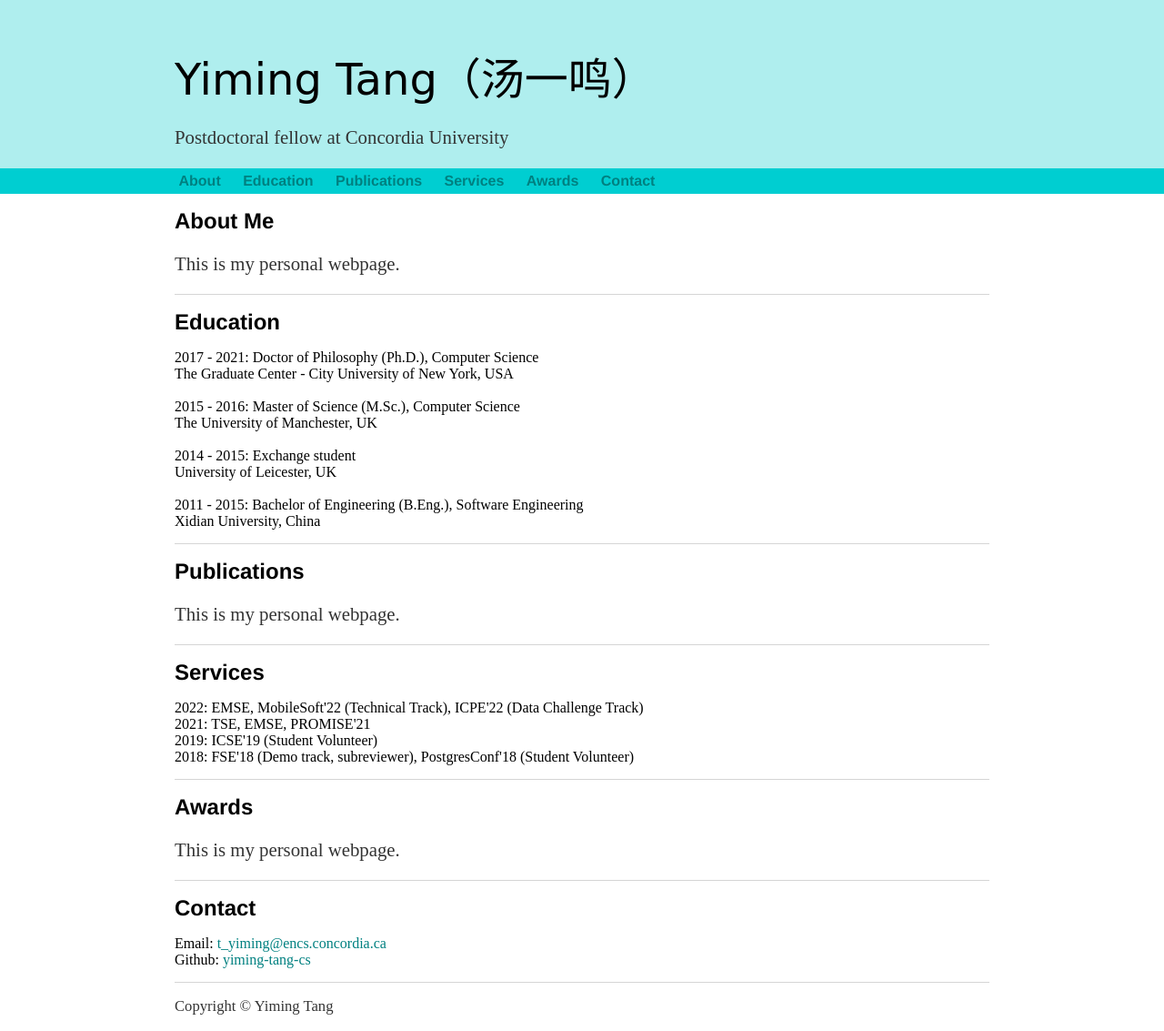
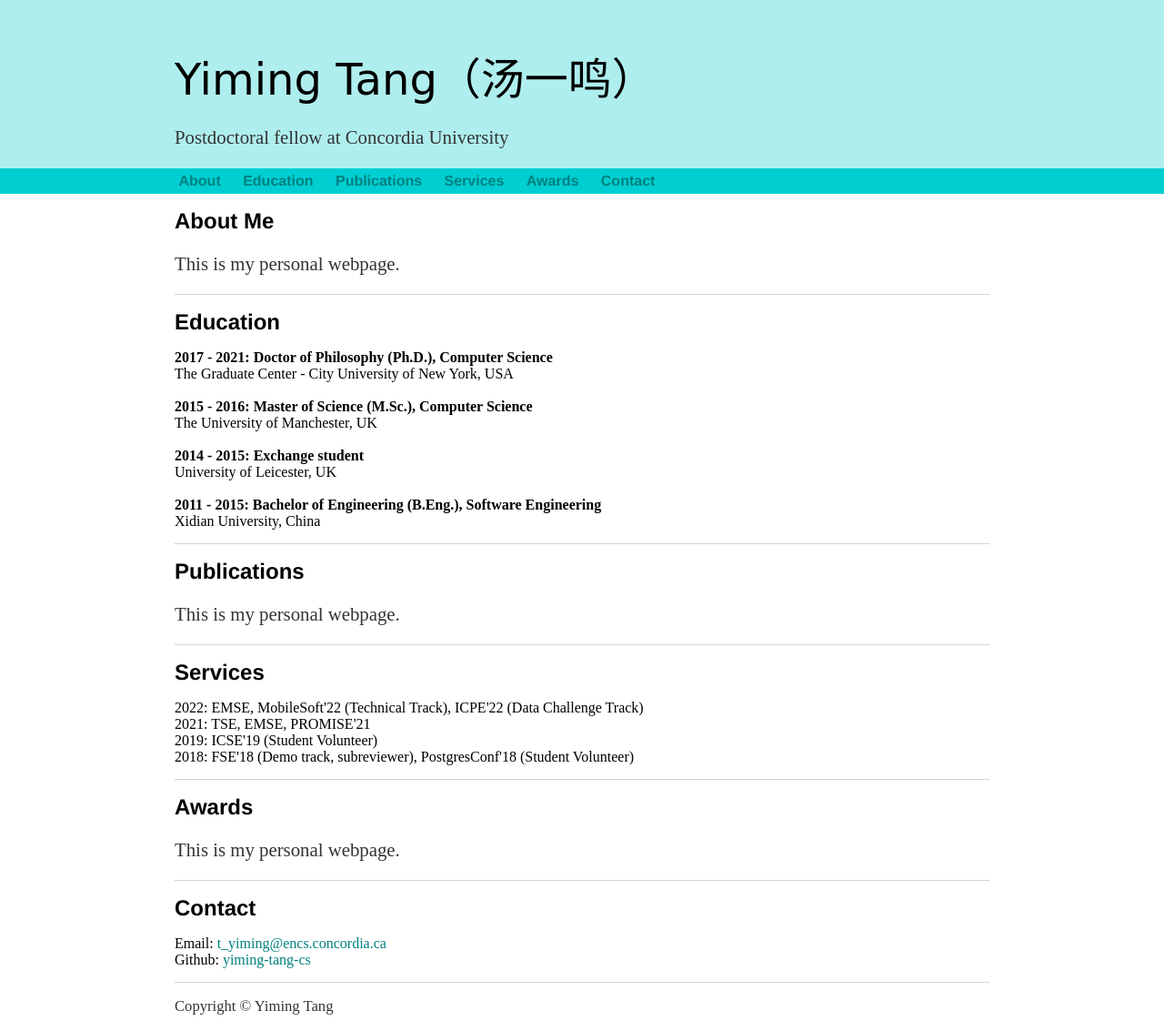
Before and after one commit to yiming-tang-cs/yiming-tang-cs.github.io, a Jekyll site: the page built from index.html, in a window 1280 px wide. Shown: the whole page at 91% size. Built offline with Jekyll 4.4.1, drawn with Linux system fonts in a browser that asks for light colours.

```diff
--- a/index.html
+++ b/index.html
@@ -10,20 +10,20 @@ title: Yiming Tang's personal webpage
 <div id="education">
     <h1>Education</h1>
 
-    2017 - 2021: Doctor of Philosophy (Ph.D.), Computer Science<br/>
+    <b>2017 - 2021: Doctor of Philosophy (Ph.D.), Computer Science</b><br/>
     The Graduate Center - City University of New York, USA
     <br/>
     <br/>
-    2015 - 2016: Master of Science (M.Sc.), Computer Science<br/>
+    <b>2015 - 2016: Master of Science (M.Sc.), Computer Science</b><br/>
     The University of Manchester, UK
     <br/>
     <br/>
 
-    2014 - 2015: Exchange student<br/>
+    <b>2014 - 2015: Exchange student</b><br/>
     University of Leicester, UK
     <br/>
     <br/>
-    2011 - 2015: Bachelor of Engineering (B.Eng.), Software Engineering<br/>
+    <b>2011 - 2015: Bachelor of Engineering (B.Eng.), Software Engineering</b><br/>
     Xidian University, China
 </div>
 
```
